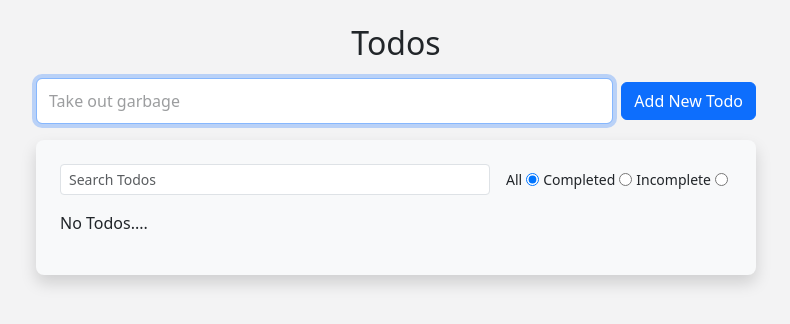
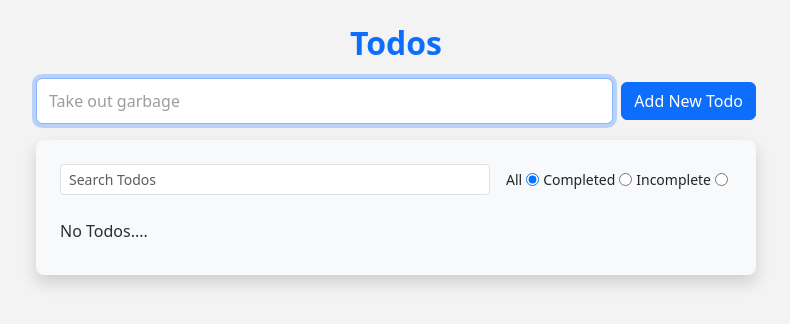
Before and after one commit to csgomez/todos-ts-react-redux, a React (Vite) app: page / in a window 1280 px wide. Shown: the top 324 px of the page, without its empty margins (244-1034 px from the left). Built offline with nearby package versions, Linux system fonts and the light colour scheme.

Commit message:
Small styling changes.

```diff
--- a/src/App.tsx
+++ b/src/App.tsx
@@ -7,7 +7,7 @@ import FilterInput from './features/filter/FilterInput';
 function App() {
   return (
     <main className="App">
-      <h2 className="text-center mt-4 mb-3">Todos</h2>
+      <h2 className="text-center fw-bold text-primary mt-4 mb-3">Todos</h2>
       <AddTodoForm />
       <div className="bg-light py-4 shadow rounded-3 px-4 mt-3">
         <FilterInput />
--- a/src/features/todos/TodosList.tsx
+++ b/src/features/todos/TodosList.tsx
@@ -12,7 +12,11 @@ const TodosList = () => {
     const messageModifier =
       currentStatusFilter === 'all' ? '' : currentStatusFilter;
 
-    return <p>No {messageModifier} Todos....</p>;
+    return (
+      <p className="text-secondary-emphasis mt-4 mb-2">
+        No {messageModifier} Todos....
+      </p>
+    );
   }
 
   return (
```
